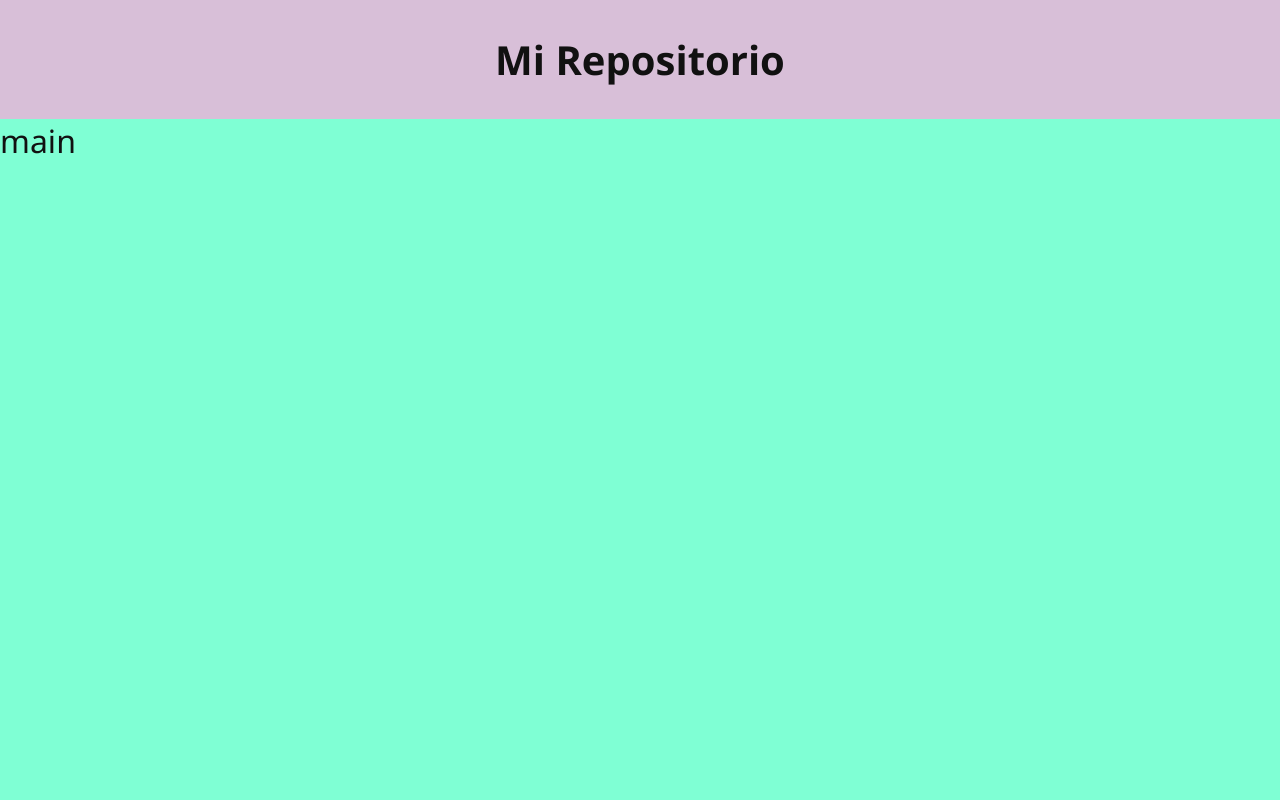
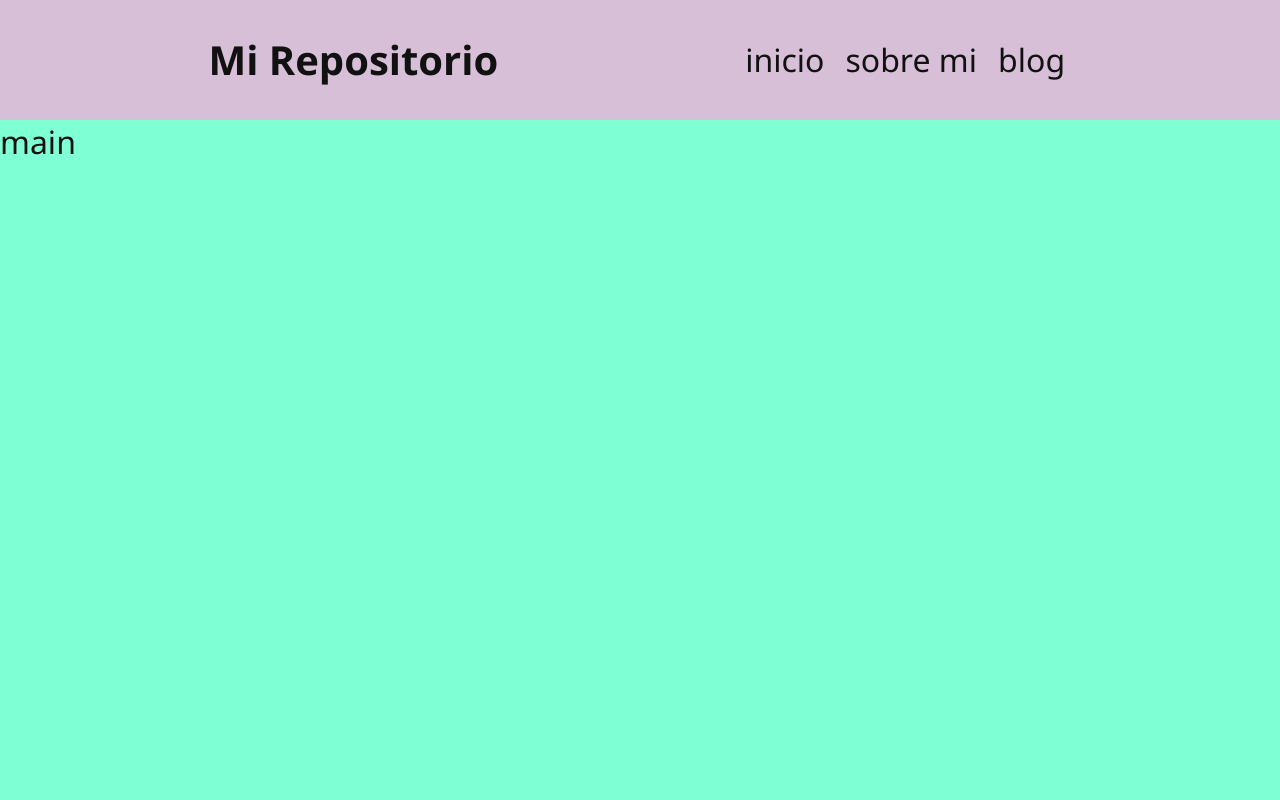
Before and after one commit to thejua1n/mi-repositorio-1, a plain HTML site: page index.html in a window 1280 px wide. Shown: the top 800 px of the page. Drawn offline with Linux system fonts and the light colour scheme.

Commit message:
se agregaron cambios  en index.html
se agregaron elementos

```diff
--- a/index.html
+++ b/index.html
@@ -14,6 +14,20 @@
         <div class="logo">
             <a href="index.html" class="logo__link">Mi repositorio</a>
         </div>
+
+        <nav class="navegation">
+            <ul class="nav">
+                <li class="nav__items">
+                    <a class="nav__link" href="#">inicio</a>
+                </li>
+                <li class="nav__items">
+                    <a class="nav__link" href="#">sobre mi</a>
+                </li>
+                <li class="nav__items">
+                    <a class="nav__link" href="#">blog</a>
+                </li>
+            </ul>
+        </nav>
     </header>
 
     <!-- main -->
```
